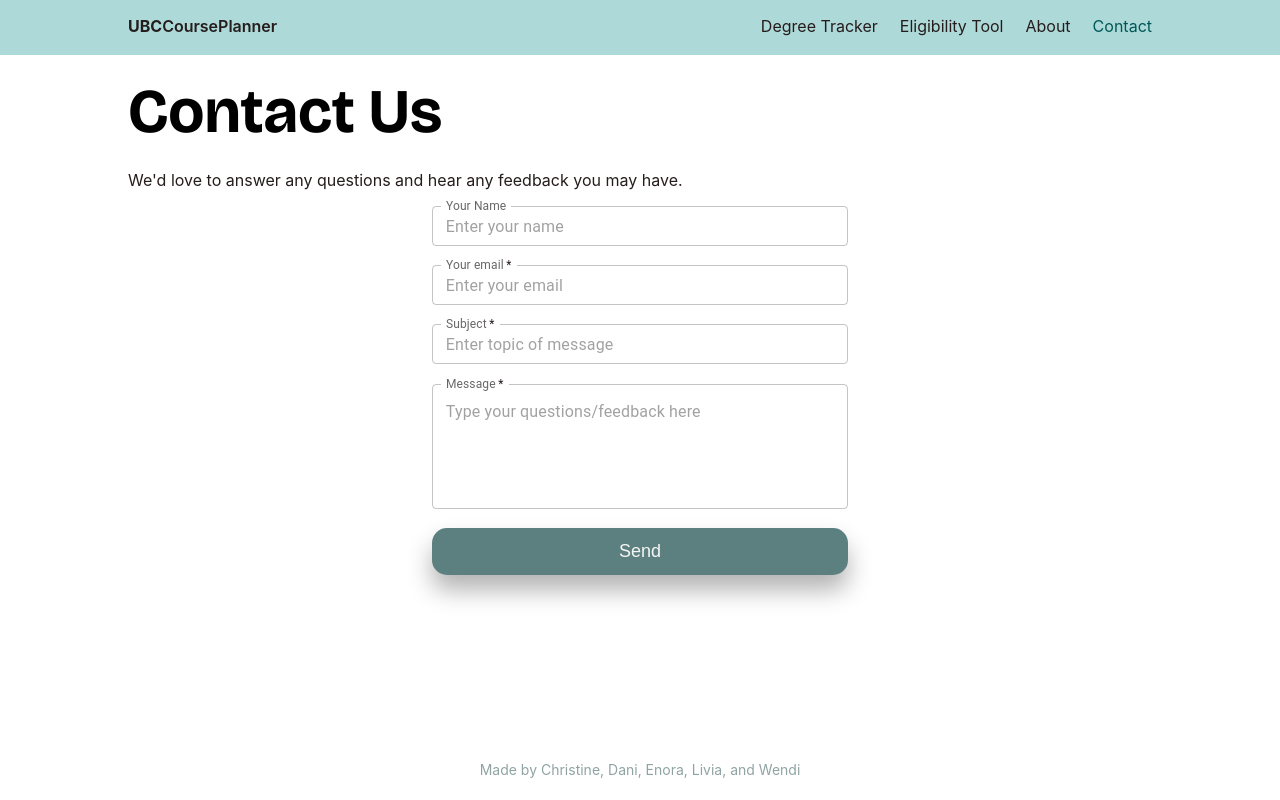
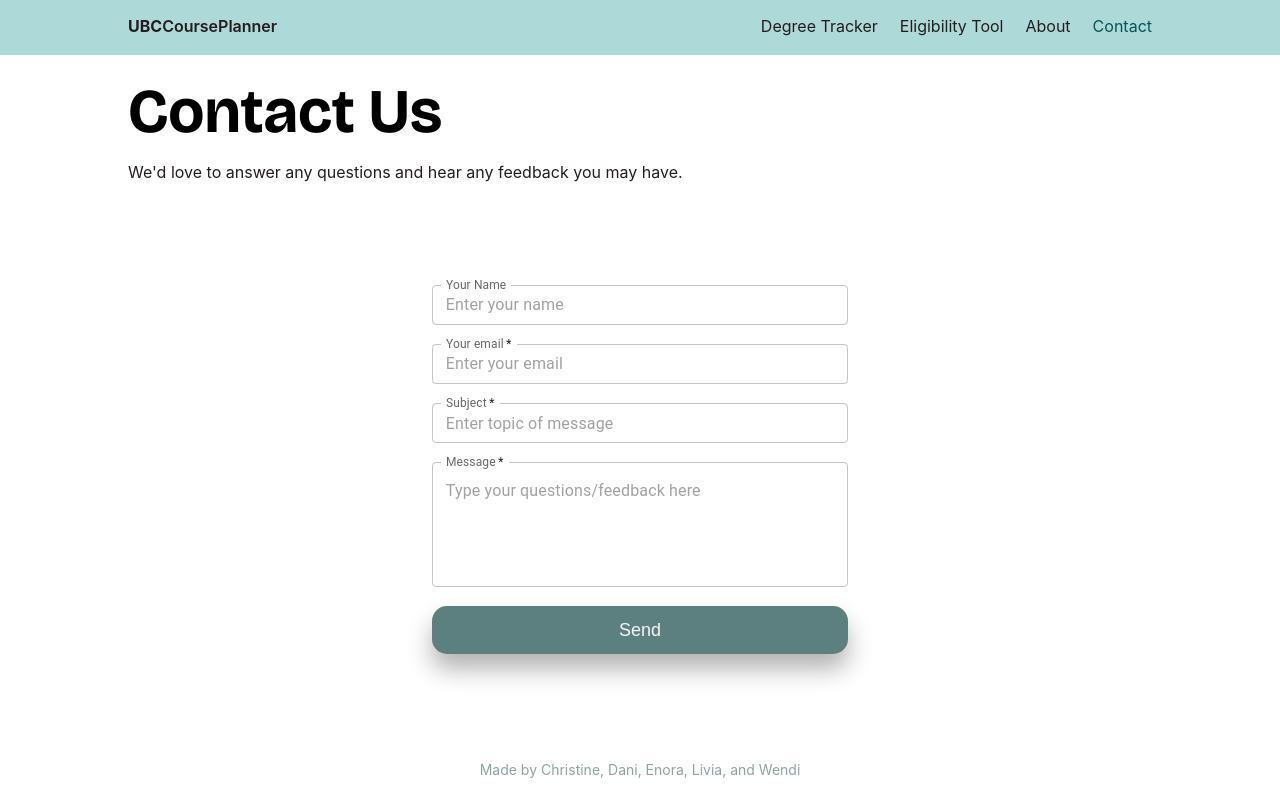
Before and after one commit to Wendi-WL/course-planner, a React (Create React App) app in the folder frontend/: page /#/contact in a window 1280 px wide. Built offline with nearby package versions, Linux system fonts and the light colour scheme.

Commit message:
fix contact page gap

```diff
--- a/frontend/src/pages/Contact/Contact.css
+++ b/frontend/src/pages/Contact/Contact.css
@@ -17,7 +17,7 @@ p {
   margin-top: 4.87rem;
   display: flex;
   flex-direction: column;
-  gap: 0.5rem;
+  /* gap: 0.5rem; */
   /* display: flex;
   flex-direction: column;
   gap: 1.6875rem;
@@ -47,7 +47,7 @@ p .desc {
 .main-contact {
   display: flex;
   justify-content: center;
-  flex: 1;
+  /* flex: 1; */
 }
 
 .form-container {
```
